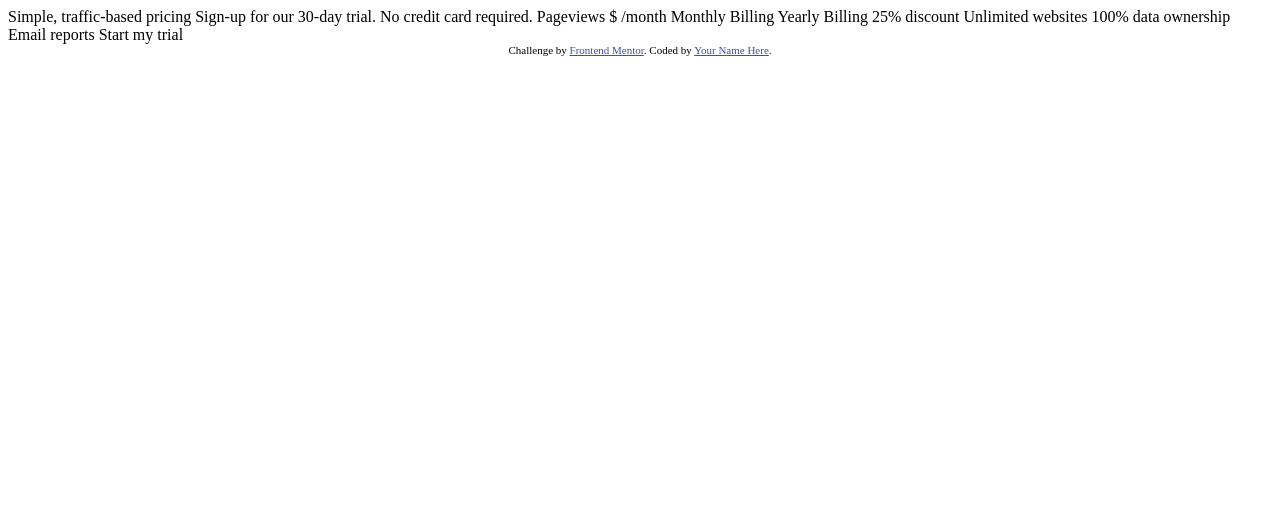
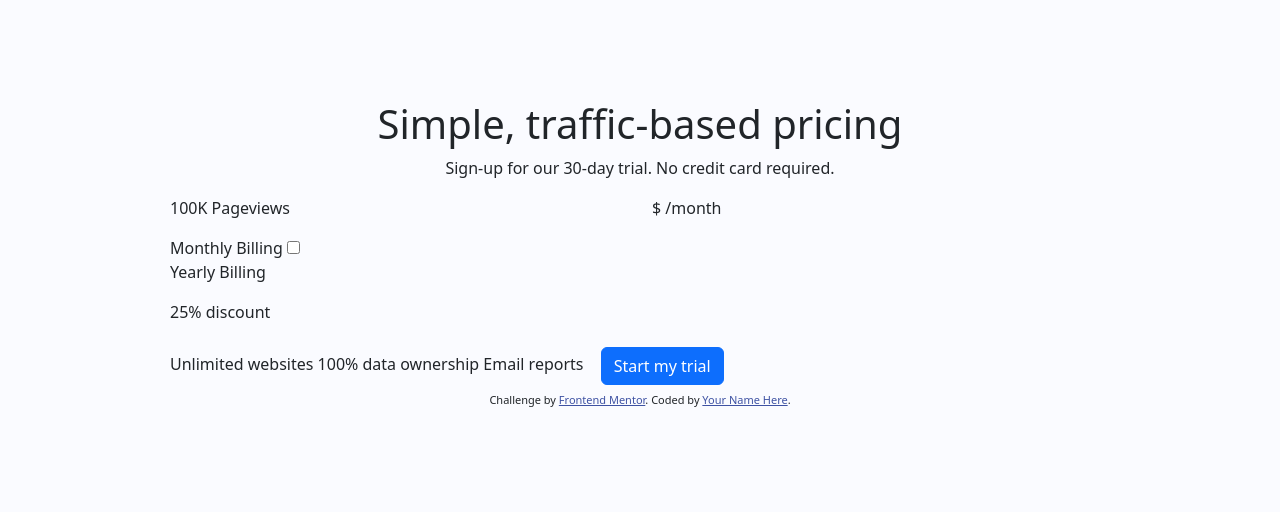
Before and after one commit to ksuares1/pricing-component, a plain HTML site: page index.html in a window 1280 px wide. Drawn offline with nearby package versions, Linux system fonts and the light colour scheme.

Commit message:
added files and css

```diff
--- /dev/null
+++ b/assets/css/styles.css
@@ -0,0 +1,16 @@
+.attribution { font-size: 11px; text-align: center; }
+
+.attribution a { color: hsl(228, 45%, 44%); }
+
+body{
+    background:hsl(230, 100%, 99%);
+}
+
+
+.container{
+    margin:0 auto;
+    padding:100px;
+}
+main{
+    text-align:center;
+}
--- a/index.html
+++ b/index.html
@@ -3,37 +3,53 @@
   <head>
     <meta charset="UTF-8">
     <meta name="viewport" content="width=device-width, initial-scale=1.0"> <!-- displays site properly based on user's device -->
-
     <link rel="icon" type="image/png" sizes="32x32" href="./images/favicon-32x32.png">
-
+    <link href="https://cdn.jsdelivr.net/npm/bootstrap@5.3.0-alpha1/dist/css/bootstrap.min.css" rel="stylesheet" integrity="sha384-GLhlTQ8iRABdZLl6O3oVMWSktQOp6b7In1Zl3/Jr59b6EGGoI1aFkw7cmDA6j6gD" crossorigin="anonymous">
+    <link rel="stylesheet" href="assets/css/styles.css">
     <title>Frontend Mentor | Interactive pricing component</title>
-
-  <!-- Feel free to remove these styles or customise in your own stylesheet 👍 -->
-  <style>
-    .attribution { font-size: 11px; text-align: center; }
-    .attribution a { color: hsl(228, 45%, 44%); }
-  </style>
   </head>
   <body>
+    <div class="container">
+  <main>
+    <h1>Simple, traffic-based pricing</h1>
+    <p>Sign-up for our 30-day trial. No credit card required.</p>
+  </main>
 
-  Simple, traffic-based pricing
-  Sign-up for our 30-day trial. No credit card required.
+  <div class="card-container">
+    <div class="row">
+      <div class="col-md">
+  <p class="pageviews">100K Pageviews</p>
+  </div>
+  <div class="col-md">
+  <p class="cost">$ /month</p>
+  </div>
+  </div>
+  <!-- Rounded switch -->
+  <label class="switch"> Monthly Billing
+    <input type="checkbox">
+    <span class="slider round"></span>
+  </label>
 
-  Pageviews
-  $ /month
+  <span>
+  <p>Yearly Billing
+    <p>25% discount</p>
+  </span>
 
-  Monthly Billing
-  Yearly Billing 25% discount
-
+  <!-- Checkboxes -->
     Unlimited websites
     100% data ownership
     Email reports
 
-  Start my trial
-
+    <div class="btn">
+    <button type="button" class="btn btn-primary">Start my trial</button>
+    </div>
+    </div>
     <div class="attribution">
       Challenge by <a href="https://www.frontendmentor.io?ref=challenge" target="_blank">Frontend Mentor</a>.
       Coded by <a href="#">Your Name Here</a>.
     </div>
+  </div>
+    <script src="https://cdn.jsdelivr.net/npm/@popperjs/core@2.11.6/dist/umd/popper.min.js" integrity="sha384-oBqDVmMz9ATKxIep9tiCxS/Z9fNfEXiDAYTujMAeBAsjFuCZSmKbSSUnQlmh/jp3" crossorigin="anonymous"></script>
+  <script src="https://cdn.jsdelivr.net/npm/bootstrap@5.3.0-alpha1/dist/js/bootstrap.min.js" integrity="sha384-mQ93GR66B00ZXjt0YO5KlohRA5SY2XofN4zfuZxLkoj1gXtW8ANNCe9d5Y3eG5eD" crossorigin="anonymous"></script>
   </body>
   </html>
```
Also changed, not shown: assets/design/active-states.jpg (renamed from design/active-states.jpg), assets/design/desktop-design.jpg (renamed from design/desktop-design.jpg), assets/design/desktop-preview.jpg (renamed from design/desktop-preview.jpg), assets/design/mobile-design.jpg (renamed from design/mobile-design.jpg), assets/images/bg-pattern.svg (renamed from images/bg-pattern.svg), assets/images/favicon-32x32.png (renamed from images/favicon-32x32.png), assets/images/icon-check.svg (renamed from images/icon-check.svg), assets/images/icon-slider.svg (renamed from images/icon-slider.svg), assets/images/pattern-circles.svg (renamed from images/pattern-circles.svg). Lines whose indentation alone changed are shown as unchanged.
